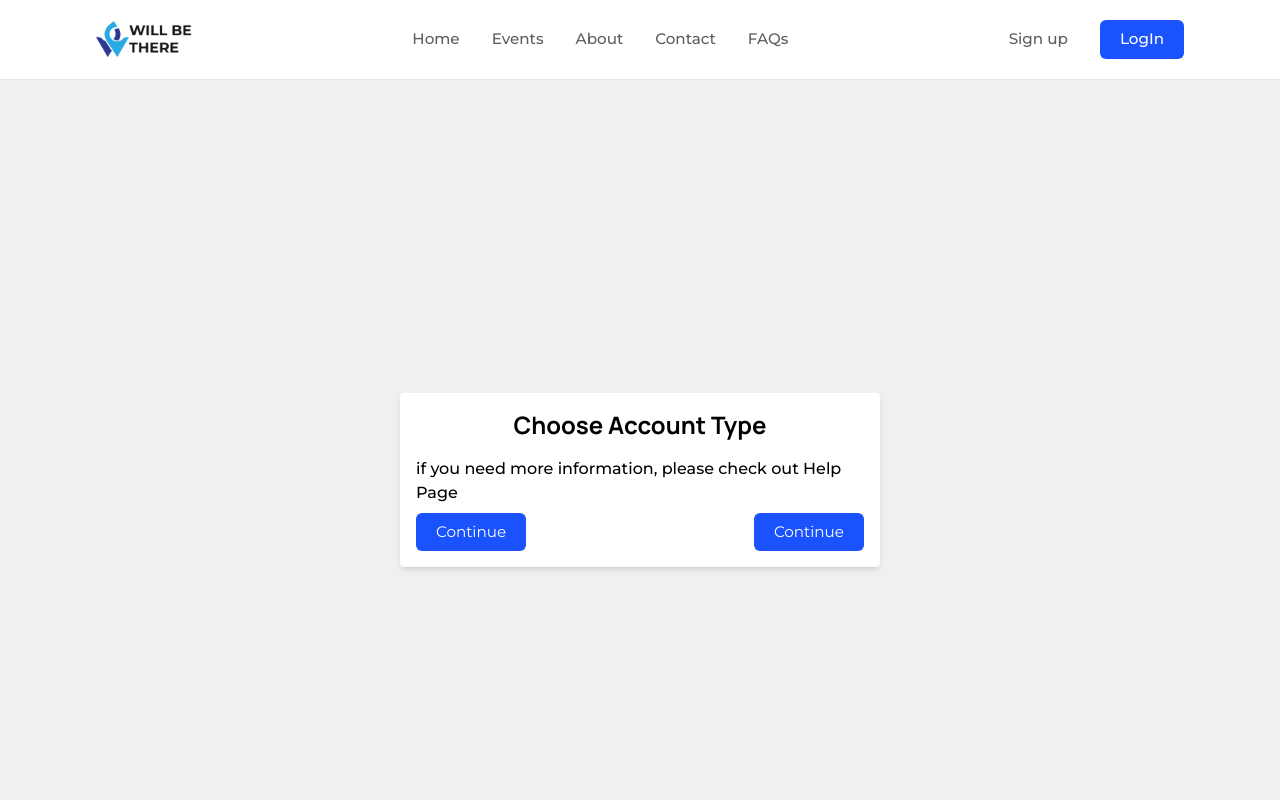
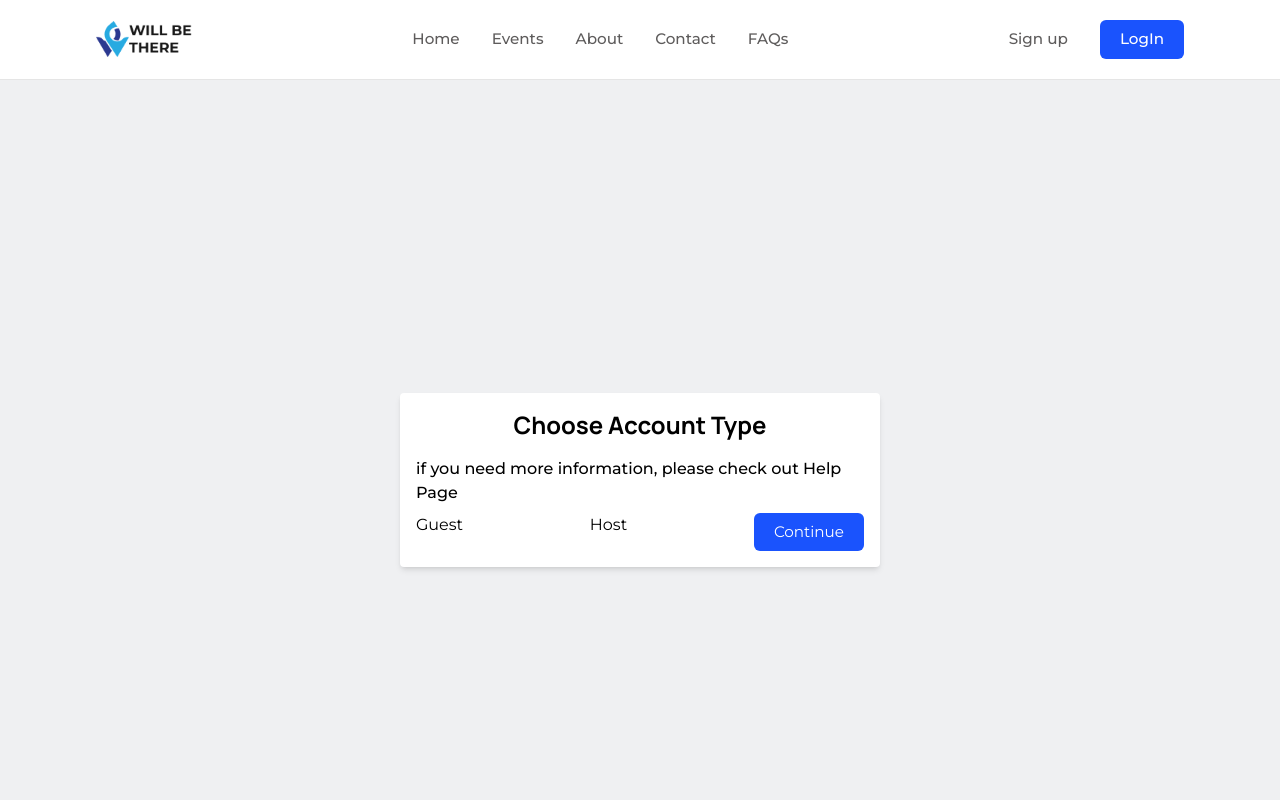
Before and after one commit to WILL-BE-THERE/WILL-BE-THERE, a React (Vite) app in the folder Frontend-React/: page /accounts in a window 1280 px wide. Shown: the top 800 px of the page. Built offline with nearby package versions, Linux system fonts and the light colour scheme.

Commit message:
lts put this in

```diff
--- a/Frontend-React/src/pages/Accounts.tsx
+++ b/Frontend-React/src/pages/Accounts.tsx
@@ -27,9 +27,10 @@ const Accounts: React.FC = () => {
           <h1 className='text-2xl font-bold mb-4 text-center'>{data.heading}</h1>
           <p className='text-base font-medium mb-2'>{data.subheading}</p>
           <div className='flex justify-between'>
-            <ContinueButton text={data.AccountTypes.Guest} />
-            <ContinueButton text={data.AccountTypes.Host} />
-          </div>
+            <p>{data.AccountTypes.Guest}</p>
+            <p>{data.AccountTypes.Host}</p>
+            <ContinueButton />
+            </div>
         </div>
       </section>
     </div>
```
